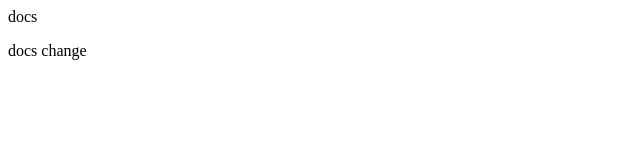
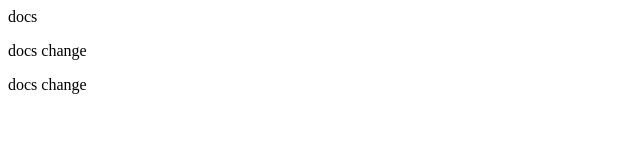
Before and after one commit to onsclom/vc-monorepo-test, a plain HTML site: page docs/index.html in a window 1280 px wide. Shown: the full height of the page, 0-640 px from the left. Drawn offline with Linux system fonts and the light colour scheme.

Commit message:
docs change

```diff
--- a/docs/index.html
+++ b/docs/index.html
@@ -1,2 +1,4 @@
 <p>docs</p>
 <p>docs change</p>
+
+<p>docs change</p>
```
Also changed, not shown: 1 other file.
